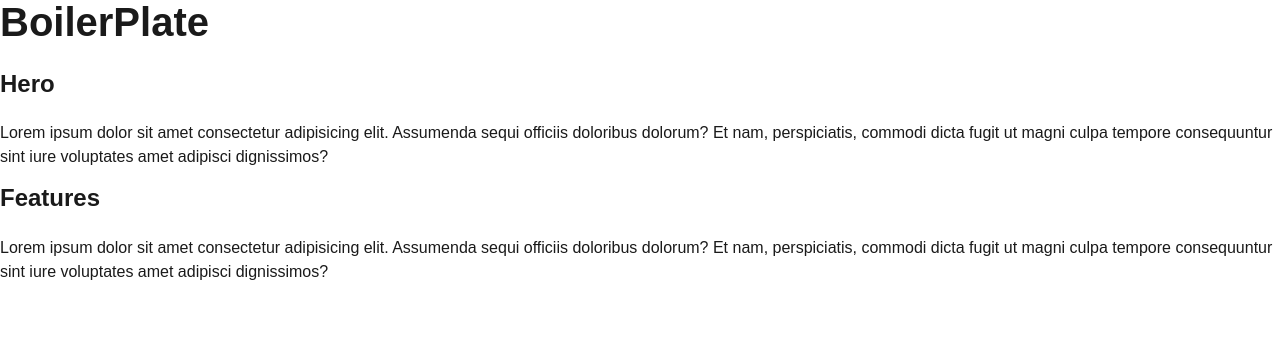
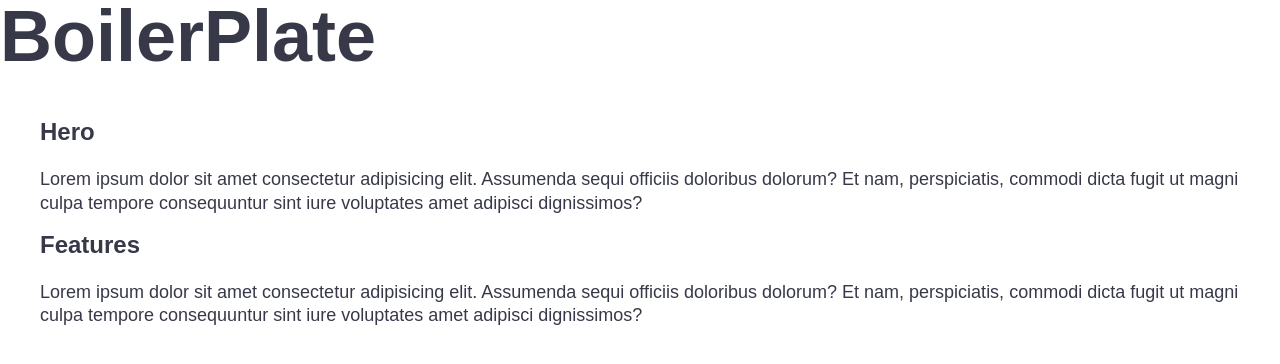
Before and after one commit to haribhuju/scssprojects, a plain HTML site: page app/index.html in a window 1280 px wide. Drawn offline with Linux system fonts and the light colour scheme.

Commit message:
Extract: figma img,color,size

```diff
--- a/app/index.html
+++ b/app/index.html
@@ -13,7 +13,7 @@
     <main>
       <article>
         <section class="hero">
-          <div>
+          <div class="wrapper">
             <h3>Hero</h3>
             <p>
               Lorem ipsum dolor sit amet consectetur adipisicing elit. Assumenda
@@ -24,7 +24,7 @@
           </div>
         </section>
         <section class="features">
-          <div>
+          <div class="wrapper">
             <h3>Features</h3>
             <p>
               Lorem ipsum dolor sit amet consectetur adipisicing elit. Assumenda
--- a/app/scss/globals/_boilerplate.scss
+++ b/app/scss/globals/_boilerplate.scss
@@ -13,7 +13,7 @@ html {
 body {
   margin: 0;
   padding: 0;
-  background-color: var(--background-color);
+  background-color: var(--main-bg);
   color: var(--text-dark);
   font-family: u.$font;
 }
--- a/app/scss/globals/_colors.scss
+++ b/app/scss/globals/_colors.scss
@@ -1,4 +1,16 @@
 :root {
-  --background-color: hsl(0, 0%, 100%);
-  --text-dark: hsl(0, 0%, 10%);
+  --main-bg: hsl(0, 0%, 100%);
+  --text-dark: hsl(233, 14%, 25%);
+  --text-light: hsl(0, 0%, 100%);
+  --header-bg: hsl(232, 58%, 55%);
+  --hero-bg: hsl(232, 58%, 55%);
+  --button-primary-bg: hsl(180, 100%, 42%);
+  --button-primary-bg-hover: hsl(180, 100%, 37%);
+  --button-primary-text: hsl(233, 14%, 25%);
+  --button-secondary-bg: transparent;
+  --button-secondary-bg-hover: hsl(0, 0%, 100%);
+  --button-secondary-border: hsl(0, 0%, 100%);
+  --button-secondary-text: hsl(0, 0%, 100%);
+  --button-secondary-text-hover: var(--hero-bg);
+  --fullwidth-bg: hsl(320, 85%, 41%);
 }
--- a/app/scss/globals/_typography.scss
+++ b/app/scss/globals/_typography.scss
@@ -1,5 +1,6 @@
 //disable the margin top always
 //make sure all the tags have font size, line height
+@use "../util" as u;
 
 h1,
 h2,
@@ -10,23 +11,28 @@ h3 {
 // Change the font size as per the projects
 // use fluid fonts for headings
 h1 {
-  font-size: 2.5rem;
-  line-height: 1.1;
+  //72-highest  42-lowest
+
+  font-size: clamp(u.rem(42), 3.636vw + 1.773rem, u.rem(72));
+  line-height: 1;
 }
 
 h2 {
-  font-size: 2rem;
+  //48-highest  36-lowest
+  font-size: clamp(u.rem(36), 1.91rem + 1.45vw, u.rem(48));
   line-height: 1.1;
 }
 
 h3 {
-  font-size: 1.5rem;
-  line-height: 1.1;
+  //24
+  font-size: u.rem(24);
+  line-height: 1;
 }
 
 p {
-  font-size: 1rem;
-  line-height: 1.5;
+  //18
+  font-size: u.rem(18);
+  line-height: 1.3;
   margin-top: 0;
 }
 
--- a/app/scss/layout/_index.scss
+++ b/app/scss/layout/_index.scss
@@ -0,0 +1 @@
+@forward "wrapper";
--- /dev/null
+++ b/app/scss/layout/_wrapper.scss
@@ -0,0 +1,11 @@
+@use "../util" as u;
+
+.wrapper {
+  width: min(100% - u.rem(48), u.rem(1200));
+  margin-inline: auto;
+  //padding-block: 60px;
+
+  //   @include u.breakpoint(large) {
+  //     padding-block: 80px;
+  //   }
+}
```
Also changed, not shown: dist/style.css, img/icon-asterisk.svg (added), img/icon-bell.svg (added), img/icon-payments.svg (added), img/logo-mythos.svg (added), img/quotation-mark-teal.svg (added), img/unicorn.svg (added), 1 other file.
